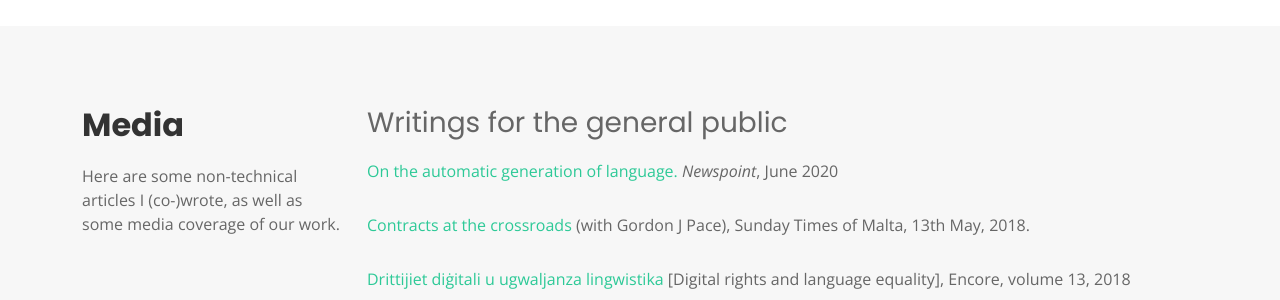
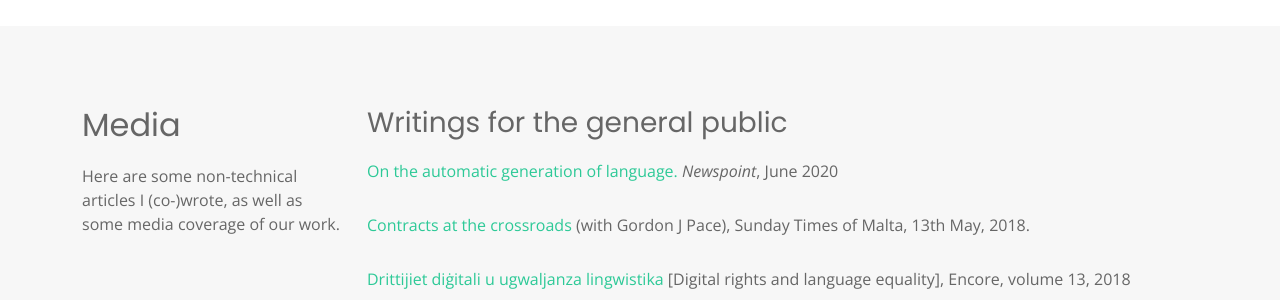
Before and after one commit to albertgatt/albertgatt.github.io, a PHP site: page /index.html in a window 1280 px wide. Shown: the part 4227-4527 px from the top of the page. Run offline with PHP 8.4, Linux system fonts and the light colour scheme; some libraries are stand-ins or nearby versions.

Commit message:
Style update

```diff
--- a/assets/css/style.css
+++ b/assets/css/style.css
@@ -954,11 +954,6 @@ section {
   padding: 80px 0 60px 0;
 }
 
-#media .about-container h2.title {
-  color: #333;
-  font-weight: 700;
-  font-size: 32px;
-}
 
 #team .member {
   text-align: center;
@@ -1013,12 +1008,12 @@ section {
   padding: 80px 0 60px 0;
 }
 
-#media .about-container h2.title {
+/*#media .about-container h2.title {
   color: #333;
   font-weight: 700;
   font-size: 32px;
 }
-
+*/
 
 
 /* Contact Section
```
